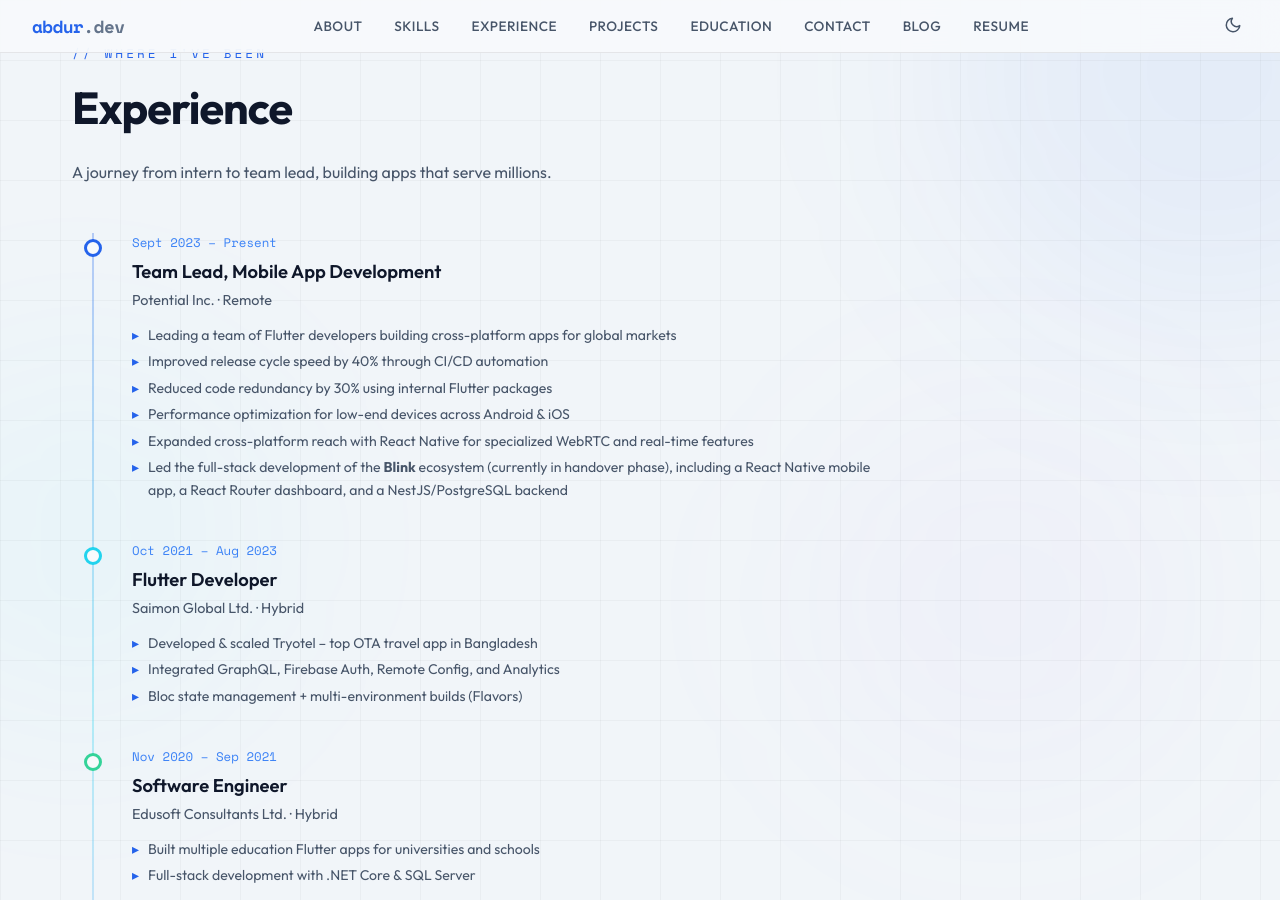
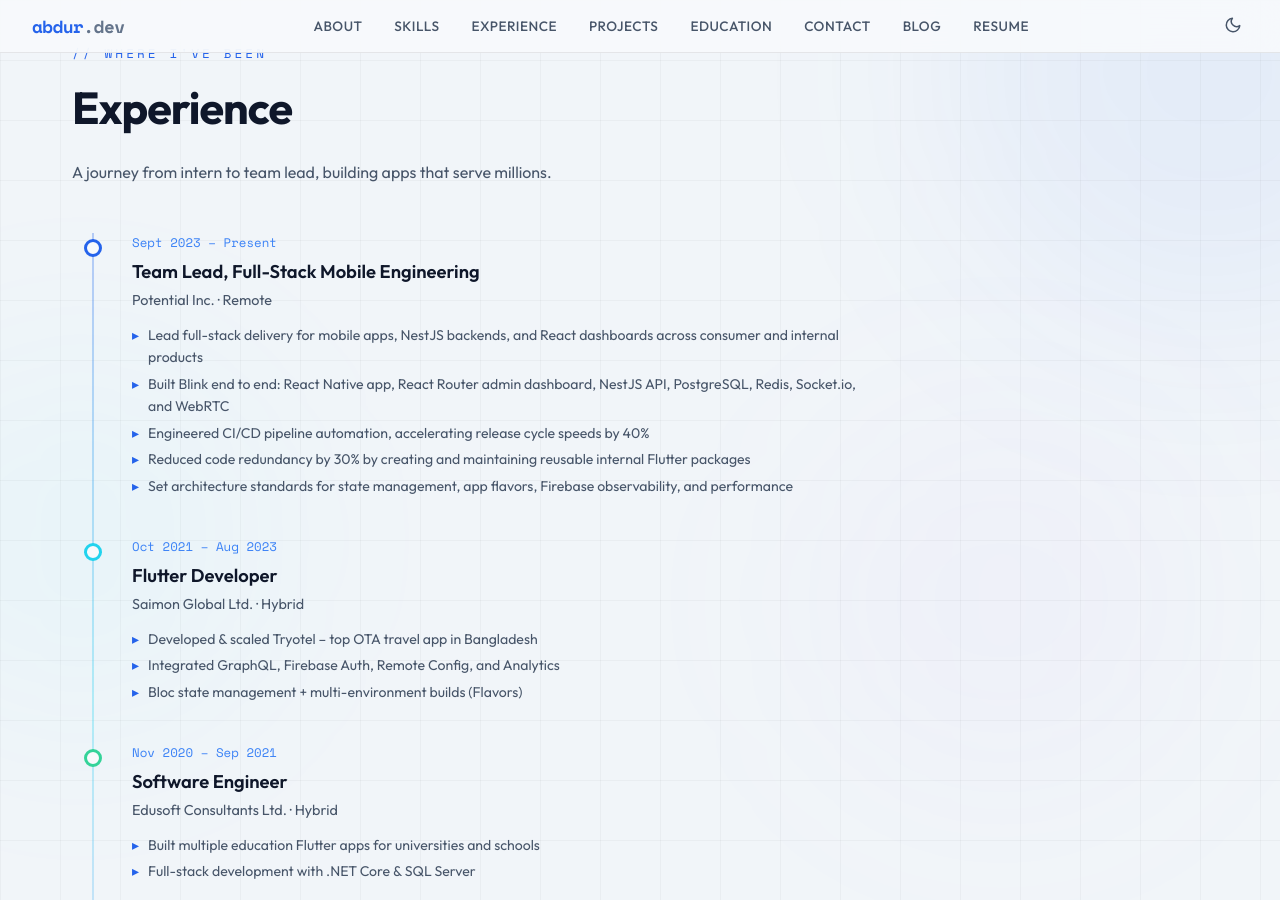
Before and after one commit to arfuhad/arfuhad.github.io, a Jekyll site: the page built from index.html, in a window 1280 px wide and 900 px high, scrolled down 1866 px. Built offline with Jekyll 4.4.1, drawn with Linux system fonts in a browser that asks for light colours; some of the changed text lies outside the part shown.

```diff
--- a/index.html
+++ b/index.html
@@ -1,7 +1,7 @@
 ---
 layout: default
-title: Lead Mobile App Developer
-description: Building beautiful apps that scale. Portfolio of Abdur Rahman – Lead Mobile App Developer.
+title: Senior Mobile Architect & Full-Stack Lead
+description: Building beautiful apps that scale. Portfolio of Abdur Rahman – Senior Mobile Architect & Full-Stack Lead.
 ---
 
 <!-- ——— HERO ——— -->
@@ -10,7 +10,7 @@
     <div class="hero-content">
       <div class="hero-badge"><span class="dot"></span> Available for opportunities</div>
       <h1>Building <span class="gradient">beautiful apps</span> that scale.</h1>
-      <p>Lead Mobile App Developer with 6+ years crafting high-impact mobile applications for global audiences. Specialized in cross-platform development, backend integration, and CI/CD automation.</p>
+      <p>Senior mobile architect and full-stack engineering lead with 6+ years crafting high-impact mobile applications and scalable backend systems for global audiences. Specialized in cross-platform development, robust architecture, and CI/CD automation.</p>
       <div class="hero-cta">
         <a href="#projects" class="btn btn-primary">
           <svg width="16" height="16" viewBox="0 0 24 24" fill="none" stroke="currentColor" stroke-width="2"><path d="M15 3h6v6M14 10l6.16-6.16M8 21H3v-6M10 14l-6.16 6.16"/></svg>
@@ -36,9 +36,9 @@
       </div>
       <div class="terminal-body">
         <div class="terminal-line"><span class="cmd">class</span> <span class="val">AbdurRahman</span> {</div>
-        <div class="terminal-line">&nbsp;&nbsp;<span class="key">role</span>: <span class="str">"Lead Flutter Dev"</span>,</div>
+        <div class="terminal-line">&nbsp;&nbsp;<span class="key">role</span>: <span class="str">"Senior Mobile Architect"</span>,</div>
         <div class="terminal-line">&nbsp;&nbsp;<span class="key">experience</span>: <span class="val">6</span>+ years,</div>
-        <div class="terminal-line">&nbsp;&nbsp;<span class="key">platforms</span>: [<span class="str">"Flutter"</span>, <span class="str">"React Native"</span>, <span class="str">"Android"</span>, <span class="str">"iOS"</span>],</div>
+        <div class="terminal-line">&nbsp;&nbsp;<span class="key">platforms</span>: [<span class="str">"Flutter"</span>, <span class="str">"React Native"</span>, <span class="str">"NestJS"</span>],</div>
         <div class="terminal-line">&nbsp;&nbsp;<span class="key">passions</span>: [</div>
         <div class="terminal-line">&nbsp;&nbsp;&nbsp;&nbsp;<span class="str">"Clean Architecture"</span>,</div>
         <div class="terminal-line">&nbsp;&nbsp;&nbsp;&nbsp;<span class="str">"CI/CD Automation"</span>,</div>
@@ -149,15 +149,14 @@
       <div class="timeline-item reveal">
         <div class="timeline-dot"></div>
         <div class="timeline-date">Sept 2023 &ndash; Present</div>
-        <div class="timeline-role">Team Lead, Mobile App Development</div>
+        <div class="timeline-role">Team Lead, Full-Stack Mobile Engineering</div>
         <div class="timeline-company">Potential Inc. &middot; Remote</div>
         <ul class="timeline-bullets">
-          <li>Leading a team of Flutter developers building cross-platform apps for global markets</li>
-          <li>Improved release cycle speed by 40% through CI/CD automation</li>
-          <li>Reduced code redundancy by 30% using internal Flutter packages</li>
-          <li>Performance optimization for low-end devices across Android &amp; iOS</li>
-          <li>Expanded cross-platform reach with React Native for specialized WebRTC and real-time features</li>
-          <li>Led the full-stack development of the <strong>Blink</strong> ecosystem (currently in handover phase), including a React Native mobile app, a React Router dashboard, and a NestJS/PostgreSQL backend</li>
+          <li>Lead full-stack delivery for mobile apps, NestJS backends, and React dashboards across consumer and internal products</li>
+          <li>Built Blink end to end: React Native app, React Router admin dashboard, NestJS API, PostgreSQL, Redis, Socket.io, and WebRTC</li>
+          <li>Engineered CI/CD pipeline automation, accelerating release cycle speeds by 40%</li>
+          <li>Reduced code redundancy by 30% by creating and maintaining reusable internal Flutter packages</li>
+          <li>Set architecture standards for state management, app flavors, Firebase observability, and performance</li>
         </ul>
       </div>
       <div class="timeline-item reveal">
@@ -233,47 +232,51 @@
         <div class="project-header">
           <div class="project-icon" style="background:rgba(52,211,153,0.1);">&#128663;</div>
           <div class="project-links">
-            <a href="#" class="project-link">App Store</a>
-            <a href="#" class="project-link">Google Play</a>
+            <a href="https://apps.apple.com/us/app/%ED%8C%8D%ED%8C%8D-parkpark/id6755990462" class="project-link">App Store</a>
+            <a href="https://play.google.com/store/apps/details?id=com.parkpark.app" class="project-link">Google Play</a>
           </div>
         </div>
         <h3>Park Park (팍팍)</h3>
-        <div class="project-company">Freelance</div>
+        <div class="project-company">Potential Inc.</div>
         <p>A smart parking service application managing real-time space discovery and peer-to-peer monetization with token-based backend architecture.</p>
         <div class="project-tech">
           <span style="background:rgba(59,130,246,0.1);color:var(--accent-bright);">Flutter</span>
-          <span style="background:rgba(251,146,60,0.1);color:var(--orange);">Token API</span>
+          <span style="background:rgba(167,139,250,0.1);color:var(--purple);">Payments</span>
+          <span style="background:rgba(52,211,153,0.1);color:var(--green);">BLoC</span>
+          <span style="background:rgba(251,146,60,0.1);color:var(--orange);">Firebase</span>
+          <span style="background:rgba(52,211,153,0.1);color:var(--green);">Social Login</span>
         </div>
       </div>
       <div class="project-card reveal">
         <div class="project-header">
           <div class="project-icon" style="background:rgba(167,139,250,0.1);">&#127941;</div>
           <div class="project-links">
-            <a href="#" class="project-link">App Store</a>
-            <a href="#" class="project-link">Google Play</a>
+            <a href="https://apps.apple.com/us/app/the-coaching-record-app/id6756741372" class="project-link">App Store</a>
+            <a href="https://play.google.com/store/apps/details?id=com.thecoachingrecord.app" class="project-link">Google Play</a>
           </div>
         </div>
         <h3>The Coaching Record</h3>
-        <div class="project-company">Freelance</div>
+        <div class="project-company">Potential Inc.</div>
         <p>An application designed to create connected communities for athletes, featuring complex state management for recording performance and cognitive feedback.</p>
         <div class="project-tech">
           <span style="background:rgba(59,130,246,0.1);color:var(--accent-bright);">Flutter</span>
-          <span style="background:rgba(52,211,153,0.1);color:var(--green);">State Mgmt</span>
+          <span style="background:rgba(52,211,153,0.1);color:var(--green);">BLoC</span>
+          <span style="background:rgba(52,211,153,0.1);color:var(--green);">Social Login</span>
         </div>
       </div>
       <div class="project-card reveal">
         <div class="project-header">
           <div class="project-icon" style="background:rgba(34,211,238,0.1);">&#129529;</div>
           <div class="project-links">
-            <a href="https://www.seroclean.com/" class="project-link">Website</a>
             <a href="https://play.google.com/store/apps/details?id=app.sero.sero" class="project-link">Google Play</a>
           </div>
         </div>
         <h3>Sero</h3>
-        <div class="project-company">Freelance</div>
+        <div class="project-company">Potential Inc.</div>
         <p>A Korean cleaning company's internal application tailored for optimizing and tracking cleaning tasks and scheduling operations.</p>
         <div class="project-tech">
           <span style="background:rgba(59,130,246,0.1);color:var(--accent-bright);">Flutter</span>
+          <span style="background:rgba(52,211,153,0.1);color:var(--green);">BLoC</span>
           <span style="background:rgba(251,146,60,0.1);color:var(--orange);">Internal Tool</span>
         </div>
       </div>
@@ -291,6 +294,7 @@
         <div class="project-tech">
           <span style="background:rgba(59,130,246,0.1);color:var(--accent-bright);">Flutter</span>
           <span style="background:rgba(251,146,60,0.1);color:var(--orange);">Firebase</span>
+          <span style="background:rgba(167,139,250,0.1);color:var(--purple);">Provider</span>
           <span style="background:rgba(34,211,238,0.1);color:var(--cyan);">REST API</span>
           <span style="background:rgba(167,139,250,0.1);color:var(--purple);">IAP</span>
         </div>
@@ -299,8 +303,8 @@
         <div class="project-header">
           <div class="project-icon" style="background:rgba(52,211,153,0.1);">&#127760;</div>
           <div class="project-links">
-            <a href="#" class="project-link">iOS</a>
-            <a href="#" class="project-link">Android</a>
+            <a href="https://apps.apple.com/us/app/tomo-%E5%8F%8B/id6737231798" class="project-link">iOS</a>
+            <a href="https://play.google.com/store/apps/details?id=com.potential.tomo" class="project-link">Android</a>
           </div>
         </div>
         <h3>Tomo</h3>
@@ -316,8 +320,8 @@
         <div class="project-header">
           <div class="project-icon" style="background:rgba(59,130,246,0.1);">&#9992;&#65039;</div>
           <div class="project-links">
-            <a href="#" class="project-link">iOS</a>
-            <a href="#" class="project-link">Android</a>
+            <a href="https://apps.apple.com/us/app/tryotel-book-flights/id1547610880" class="project-link">iOS</a>
+            <a href="https://play.google.com/store/apps/details?id=com.saimongroup.tryotelapp" class="project-link">Android</a>
           </div>
         </div>
         <h3>Tryotel</h3>
@@ -327,6 +331,7 @@
           <span style="background:rgba(59,130,246,0.1);color:var(--accent-bright);">Flutter</span>
           <span style="background:rgba(167,139,250,0.1);color:var(--purple);">GraphQL</span>
           <span style="background:rgba(251,146,60,0.1);color:var(--orange);">Payments</span>
+          <span style="background:rgba(52,211,153,0.1);color:var(--green);">BLoC</span>
         </div>
       </div>
       <div class="project-card reveal">
```
Also changed, not shown: AGENTS.md (added, +150 -0 lines), assets/resume-source copy.html (added, +389 -0 lines), assets/resume-source.html (+31 -7 lines), resume/index.html (+6 -6 lines), 1 other file.
